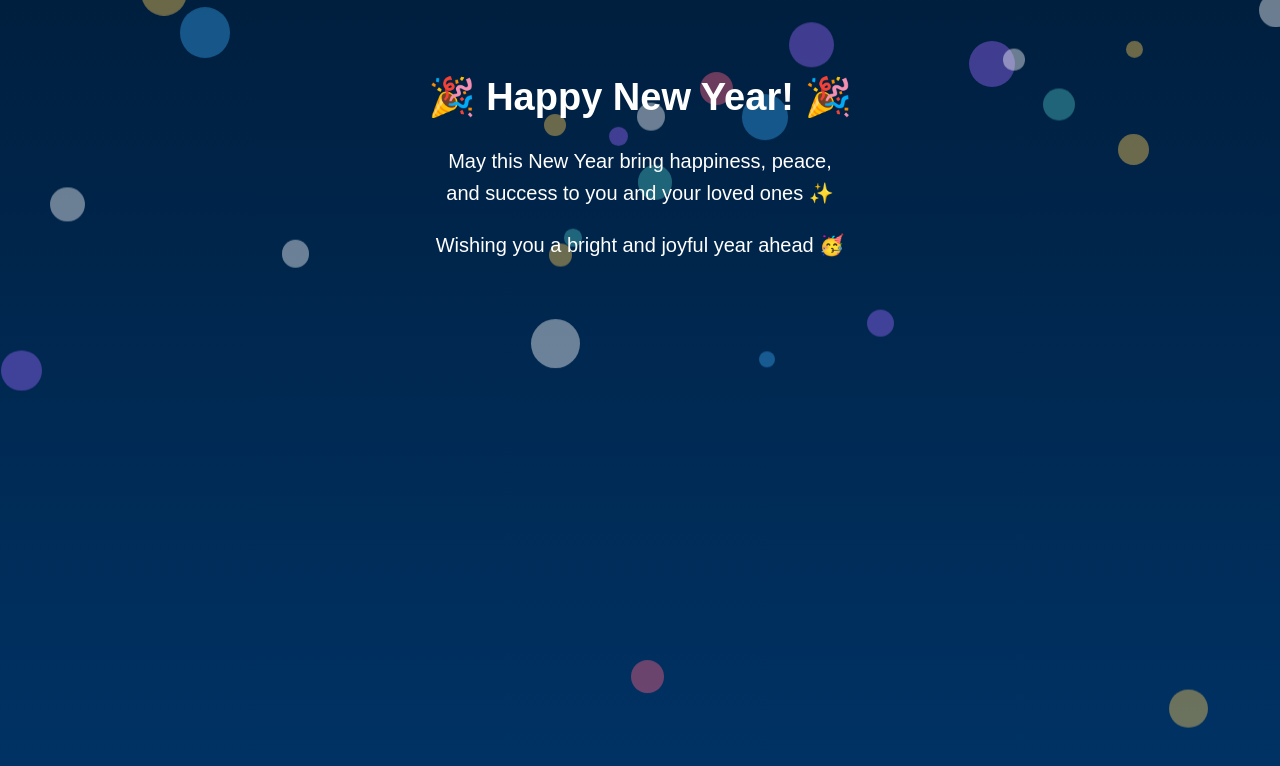
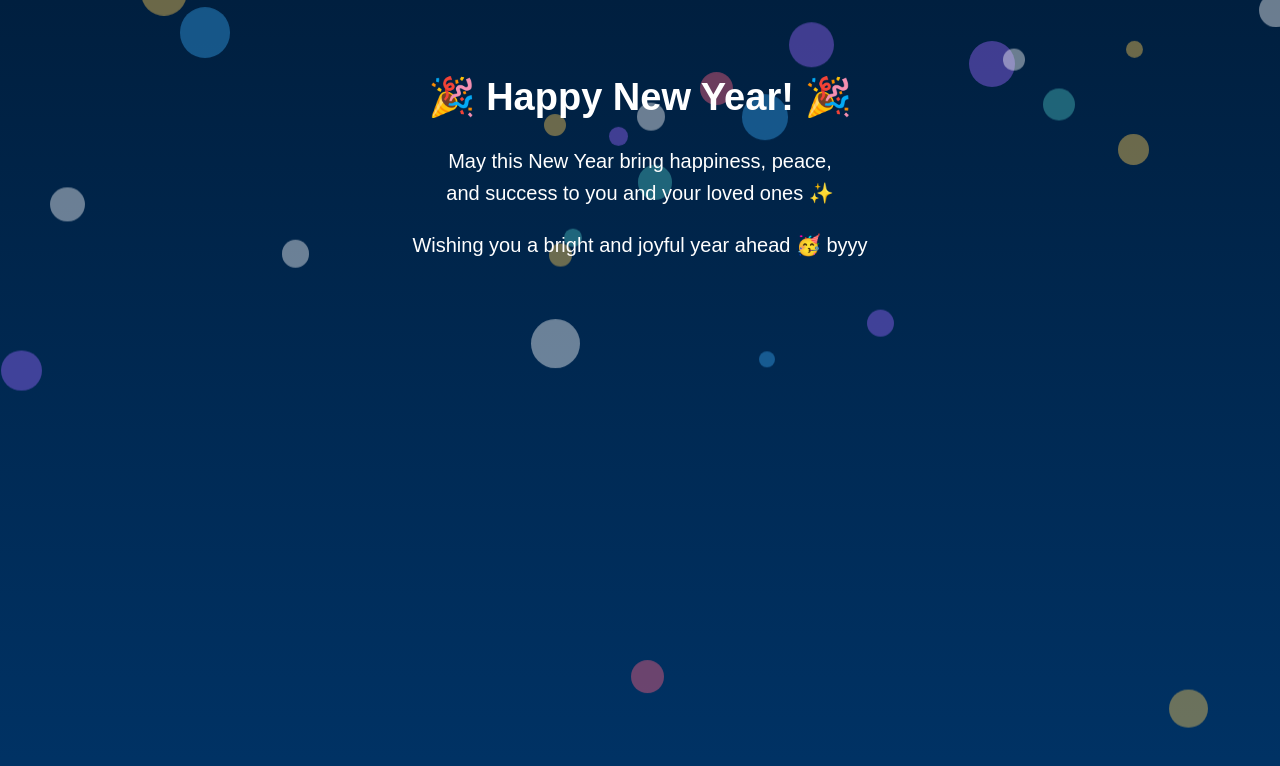
Before and after one commit to karthiponni07-web/NewYearPage, a plain HTML site: page New year Surprise/index.html in a window 1280 px wide. Drawn offline with Linux system fonts and the light colour scheme.

Commit message:
Update index.html

```diff
--- a/New year Surprise/index.html
+++ b/New year Surprise/index.html
@@ -78,7 +78,7 @@ img{
   </p>
 
   <p>
-    Wishing you a bright and joyful year ahead 🥳
+    Wishing you a bright and joyful year ahead 🥳 byyy
   </p>
 
   <!-- YOUR IMAGE -->
```
